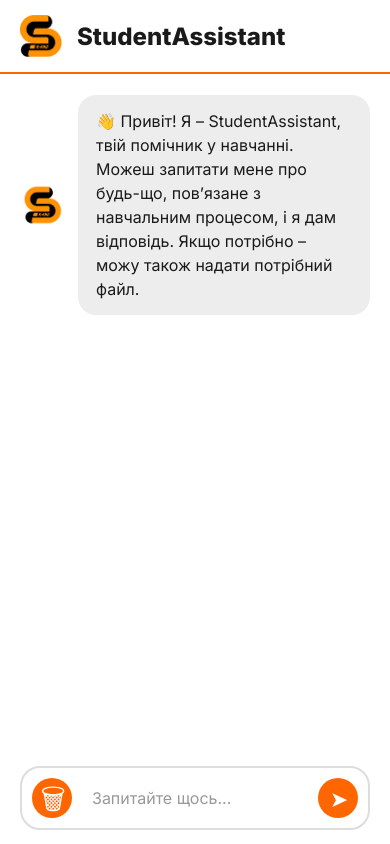
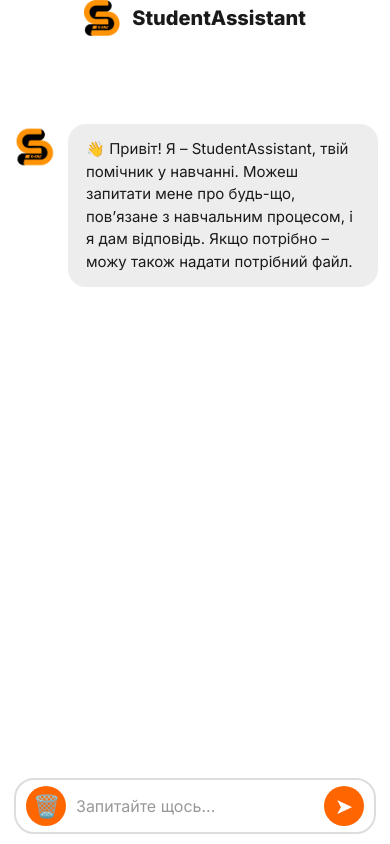
Before and after one commit to VadimValcerKN1B22/StudentAssistant, a Flask app: page / in a window 390 px wide. Run offline with Flask 3, Linux system fonts and the light colour scheme.

Commit message:
Update style.css

```diff
--- a/frontend/static/style.css
+++ b/frontend/static/style.css
@@ -7,10 +7,12 @@
     --border-color: #e0e0e0;
 }
 
+/* БАЗА */
+
 body {
     margin: 0;
     padding: 0;
-    font-family: 'Inter', sans-serif;
+    font-family: "Inter", "Noto Color Emoji", sans-serif;
     background-color: var(--bg-color);
     color: var(--text-color);
     display: flex;
@@ -23,7 +25,9 @@ textarea {
     font-family: inherit;
 }
 
-header {
+/* ХЕДЕР */
+
+.app-header {
     padding: 15px 20px;
     border-bottom: 2px solid var(--primary);
     background: #fff;
@@ -37,11 +41,12 @@ header {
 .header-content {
     display: flex;
     align-items: center;
+    justify-content: center; /* логотип + назва по центру */
+    gap: 12px;
 }
 
 .logo {
     height: 42px;
-    margin-right: 15px;
 }
 
 .brand-name {
@@ -49,9 +54,11 @@ header {
     font-weight: 800;
 }
 
+/* ГОЛОВНИЙ КОНТЕНТ */
+
 main {
     flex: 1;
-    margin-top: 75px;
+    margin-top: 80px;
     margin-bottom: 120px;
     padding: 20px;
     overflow-y: auto;
@@ -64,9 +71,11 @@ main {
     box-sizing: border-box;
 }
 
+/* ПОВІДОМЛЕННЯ */
+
 .message {
     display: flex;
-    align-items: center;
+    align-items: flex-start;
     gap: 12px;
     animation: fadeIn 0.25s ease;
 }
@@ -101,12 +110,19 @@ main {
     line-height: 1.5;
     max-width: 80%;
     white-space: pre-wrap;
+    word-break: break-word;
 }
 
 .user-message .content {
     background: var(--primary);
     color: white;
 }
+
+.bot-message .content {
+    background: #ededed;
+}
+
+/* БЛОК ФАЙЛІВ + ДЖЕРЕЛА */
 
 .file-block {
     display: flex;
@@ -217,8 +248,9 @@ footer {
 #send-btn {
     height: 40px;
     width: 40px;
-    display: grid;
-    place-items: center;
+    display: flex;
+    align-items: center;
+    justify-content: center;
     font-size: 22px;
     line-height: 1;
     padding: 0;
@@ -233,9 +265,14 @@ footer {
     transition: 0.25s ease;
 }
 
+/* щоб емодзі в кнопках не “з’їжджали” */
+#clear-btn,
+#send-btn {
+    font-family: "Inter", "Noto Color Emoji", sans-serif;
+}
+
 #clear-btn {
     left: 12px;
-    font-size: 28px;
 }
 
 #send-btn {
@@ -273,8 +310,8 @@ footer {
     white-space: pre-wrap;
     overflow-wrap: break-word;
     outline: none;
-    padding-top: 20px;
-    padding-bottom: 20px;
+    padding-top: 16px;
+    padding-bottom: 16px;
     max-height: 140px;
     overflow-y: auto;
 }
@@ -284,88 +321,53 @@ footer {
     color: #999;
 }
 
-.bot-message .content {
-    background: #ededed;
+/* АНІМАЦІЯ ПОВІДОМЛЕНЬ */
+
+@keyframes fadeIn {
+    from { opacity: 0; transform: translateY(5px); }
+    to   { opacity: 1; transform: translateY(0); }
 }
 
-#clear-btn span,
-#send-btn span {
-    display: inline-block;
-    position: relative;
-    left: 1px;
-    top: 1px;
+/* МОЖНА КОПІЮВАТИ ТЕКСТ У ЧАТІ */
+
+.message .content,
+#user-input {
+    user-select: text;
 }
 
-.loading-avatar img {
-    width: 100%;
-    height: 100%;
-    object-fit: contain;
-    transform: scale(0.80);
+/* 📱 МОБІЛЬНА АДАПТАЦІЯ */
+
+@media (max-width: 600px) {
+
+    .brand-name {
+        font-size: 20px;
     }
 
-.loading-spinner {
-    width: 20px;
-    height: 20px;
-    border-radius: 50%;
-    border: 3px solid #ffd1ad;
-    border-top-color: var(--primary);
-    animation: spin 0.7s linear infinite;
+    .logo {
+        height: 36px;
     }
 
-@keyframes spin {
-    to { transform: rotate(360deg); }
+    main {
+        padding: 12px;
+        margin-top: 76px;
+        margin-bottom: 110px;
     }
 
-.loading-text {
-    font-size: 18px;
-    color: var(--primary);
-    font-weight: 600;
+    .content {
+        max-width: 90%;
+        font-size: 15px;
     }
 
-.file-container {
-    background: #f3f3f3;
-    padding: 14px 18px;
-    border-radius: 18px;
-    max-width: 80%;
-    display: flex;
-    flex-direction: column;
-    gap: 8px;
+    .message {
+        gap: 10px;
     }
 
-.file-label {
-    font-size: 16px;
-    font-weight: normal;
+    footer {
+        padding: 10px 14px;
     }
 
-.file-download {
-    font-size: inherit;
-    color: var(--primary);
-    text-decoration: none;
-    font-weight: 600;
+    .input-div {
+        padding-left: 60px;
+        padding-right: 60px;
     }
-
-.file-download:hover {
-    text-decoration: underline;
 }
-
-.file-download-row {
-    display: inline-flex;
-    align-items: center;
-    gap: 4px;
-}
-
-.file-emoji {
-    text-decoration: none;
-}
-
-* {
-    user-select: none !important;
-}
-
-.message .content {
-    user-select: text !important;
-}
-
-#user-input {
-    user-select: text !important;
-}
```
Also changed, not shown: other parts of frontend/static/style.css (+47 -32 lines). Lines whose indentation alone changed are shown as unchanged.
